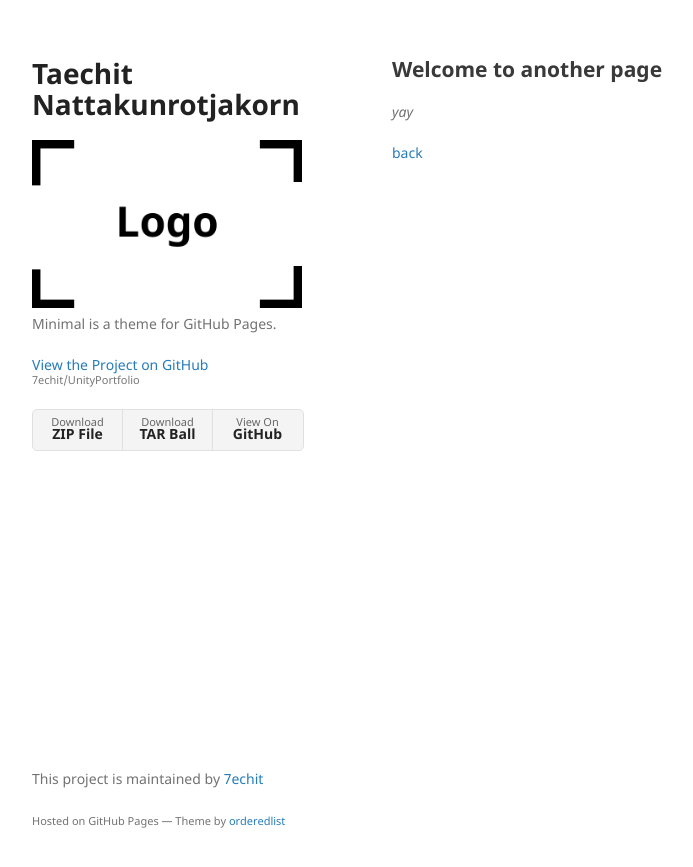
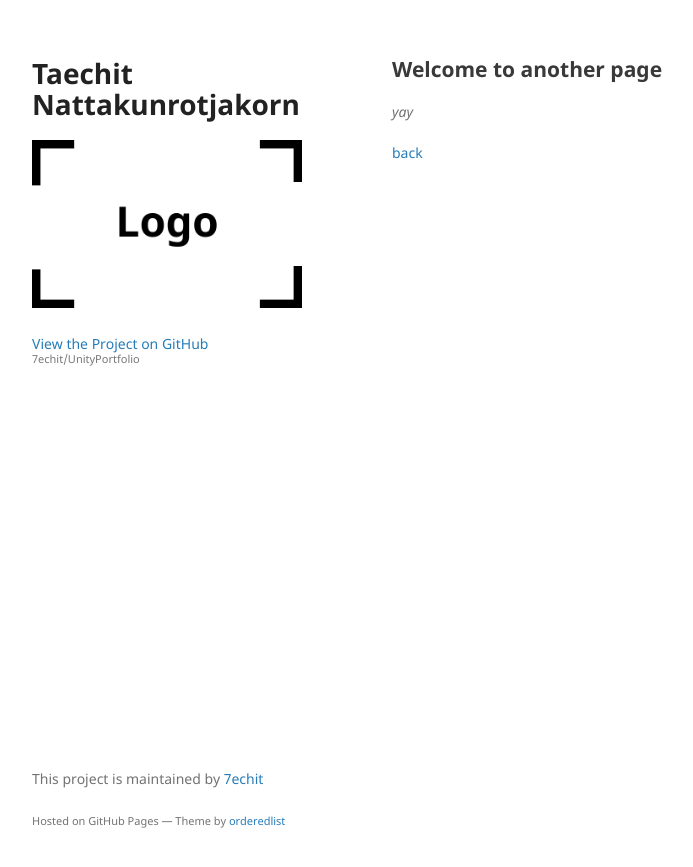
Before and after one commit to 7echit/UnityPortfolio, a Jekyll site: the page built from another-page.md, in a window 1280 px wide. Shown: the top 867 px of the page, without its empty margins (178-871 px from the left). Built offline with Jekyll 4.4.1, drawn with Linux system fonts in a browser that asks for light colours; the repository's description, which GitHub fills in, is left out; our own code applies the rules of GitHub Pages for plain Markdown files.

Commit message:
Update _config.yml

```diff
--- a/_config.yml
+++ b/_config.yml
@@ -1,6 +1,6 @@
 title: Taechit Nattakunrotjakorn
 logo: /assets/img/logo.png
-description: Minimal is a theme for GitHub Pages.
-show_downloads: true
+description:
+show_downloads: false
 google_analytics:
 theme: jekyll-theme-minimal
```
